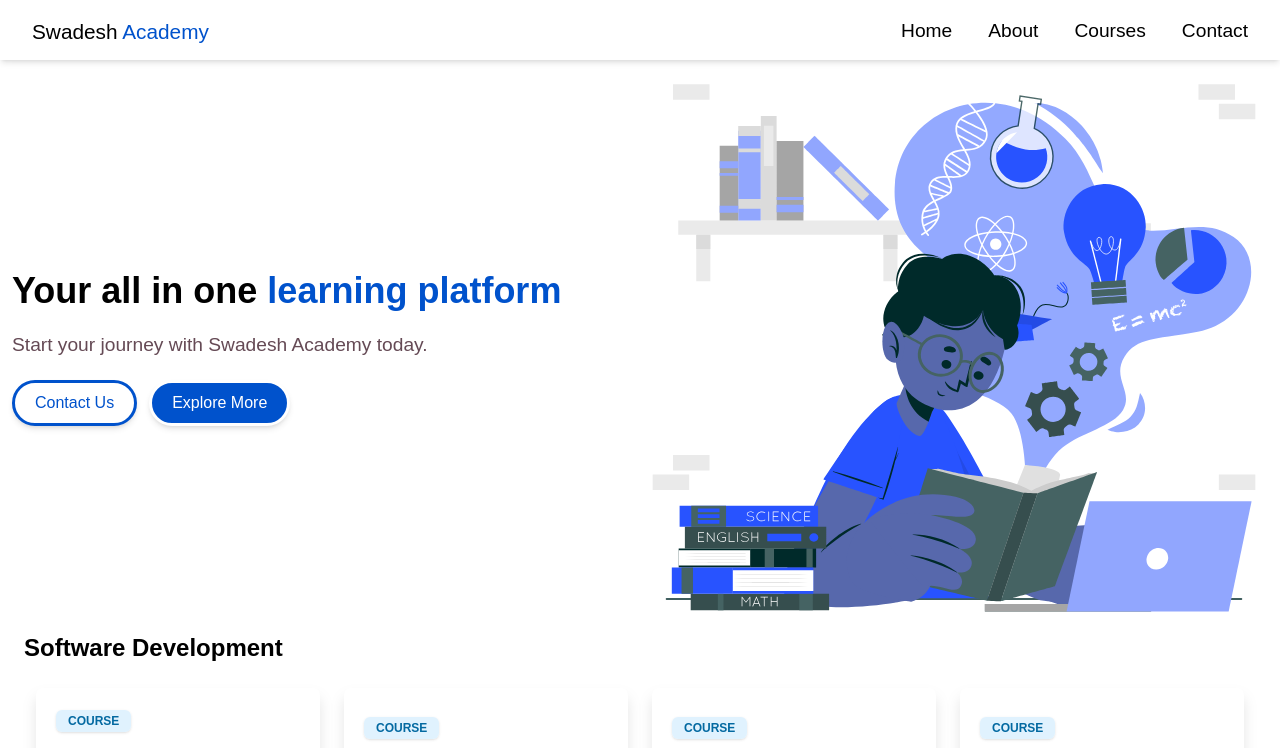
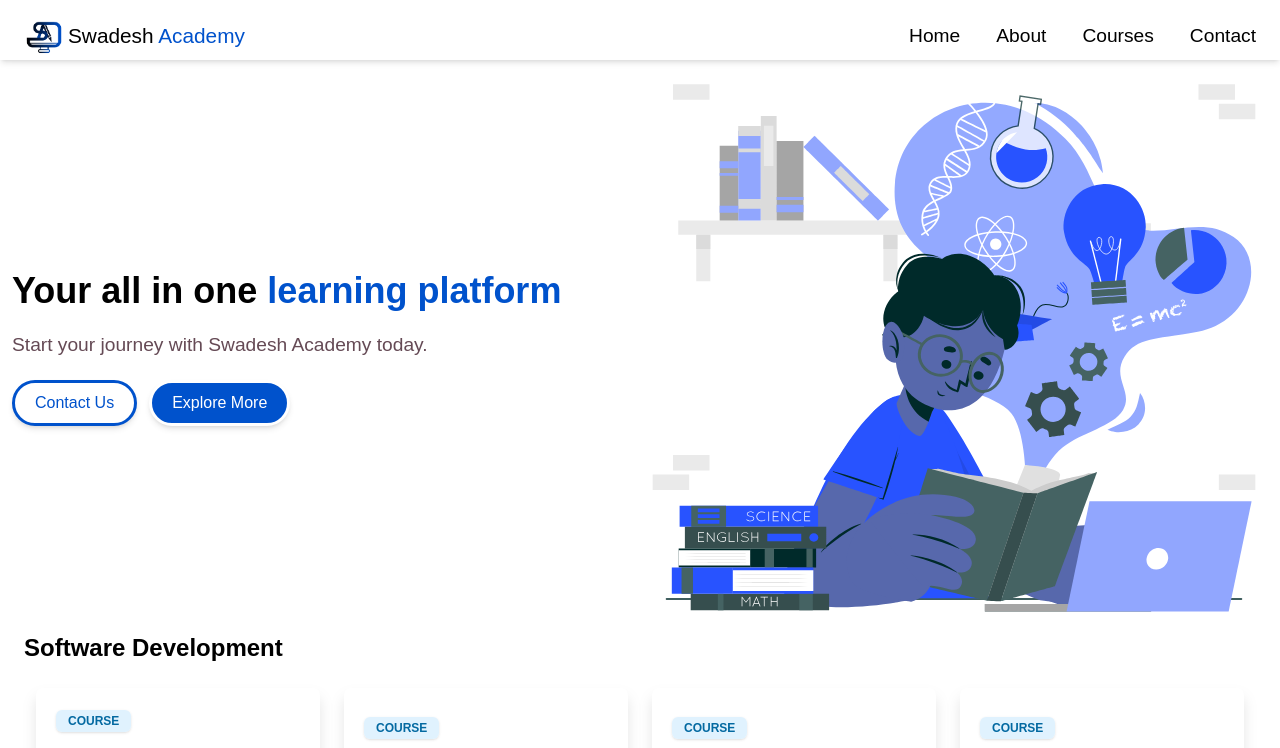
Before and after one commit to smartneuro/Swadesh-Academy, a React (Vite) app: page / in a window 1280 px wide. Shown: the top 748 px of the page. Built offline with nearby package versions, Linux system fonts and the light colour scheme.

Commit message:
adding logo

```diff
--- a/index.html
+++ b/index.html
@@ -4,7 +4,8 @@
     <meta charset="UTF-8" />
     <link rel="icon" type="image/svg+xml" href="" />
     <meta name="viewport" content="width=device-width, initial-scale=1.0" />
-    <meta name="description" content="Swadesh Academy offers CBSE & Odisha Board coaching, +2 Science, +2 Commerce, +3 Commerce, and software development courses in Talcher, Angul, and Rourkela.">
+<meta name="description" content="Swadesh Academy offers expert-led Software Development courses in AI, Python, Java, Full Stack Development, and Backend Development. Build in-demand tech skills and kickstart your career with hands-on learning.">
+
 
 <!-- ✅ Meta Keywords (not heavily used by Google but good for other search engines) -->
 <meta name="keywords" content="
@@ -15,30 +16,26 @@ Python programming Odisha, Java programming Odisha, AI and Machine Learning cour
 Software Testing course Odisha, Coding classes online, Online and offline education Odisha,
 Education institute Angul, Education institute Rourkela
 ">
-
 <meta name="author" content="Swadesh Academy">
-
 <!-- ✅ Open Graph (Social Media Sharing) -->
 <meta property="og:title" content="Swadesh Academy | Best Coaching in Talcher, Angul & Rourkela">
-<meta property="og:description" content="Join Swadesh Academy for expert CBSE, Odisha Board, Science, Commerce & Software Development coaching. Available in Talcher, Angul & Rourkela.">
+<meta property="og:description" content="Swadesh Academy offers expert-led Software Development courses in AI, Python, Java, Full Stack Development, and Backend Development. Build in-demand tech skills and kickstart your career with hands-on learning.">
 <meta property="og:type" content="website">
 <meta property="og:url" content="https://swadeshacademy.com/">
     <!-- ✅ Twitter Cards -->
     <meta name="twitter:card" content="summary_large_image">
     <meta name="twitter:title" content="Swadesh Academy | Best Coaching in Talcher, Angul & Rourkela">
-    <meta name="twitter:description" content="Join Swadesh Academy for CBSE, Odisha Board, Science, Commerce & Software Development coaching. Available in Talcher, Angul & Rourkela.">
+    <meta name="twitter:description" content="Swadesh Academy offers expert-led Software Development courses in AI, Python, Java, Full Stack Development, and Backend Development. Build in-demand tech skills and kickstart your career with hands-on learning.">
     <title>Swadesh Academy | Your all in one learning platform</title>
+    <link rel="icon" type="image/png" href="./src/assets/Images/Untitled design (3).png">
 
-
-      <script type="application/ld+json">
+    <script type="application/ld+json">
     {
       "@context": "https://schema.org",
       "@type": "EducationalOrganization",
       "name": "Swadesh Academy",
       "url": "https://swadeshacademy.com/",
-
-
-      "address": {
+    "address": {
         "@type": "PostalAddress",
         "addressLocality": "Angul & Rourkela",
         "addressRegion": "Odisha",
--- a/src/components/navbar/Navbar.jsx
+++ b/src/components/navbar/Navbar.jsx
@@ -1,6 +1,6 @@
 import { NavLink } from "react-router-dom";
 import MobileNav from "./MobileNav";
-
+import logo from "../../assets/Images/Untitled design (3).png"
 export default function Navbar() {
  const navItem = [
     { name: "Home", path:"/" },
@@ -12,10 +12,11 @@ export default function Navbar() {
 
 return (
   <>
-    <nav className="shadow-md h-15 sticky top-0 z-50 bg-white">
-      <div className="max-w-7xl mx-auto px-4 sm:px-6 lg:px-8 py-4 flex items-center justify-between">
+    <nav className="shadow-md h-15 sticky top-0 z-50 bg-white ">
+      <div className="max-w-7xl mx-auto px-3 sm:px-6 lg:py-4 flex items-center justify-between">
         {/* Logo */}
-        <div className="text-[1.3rem]">
+        <div className="text-[1.3rem] flex items-center gap-1">
+        <img src={logo} alt="logo" className="h-10 w-10"></img>
           <h1>Swadesh <span className="text-primary">Academy</span></h1>
         </div>
 {/* Desktop View Nav Items */}
--- a/src/layout/MainLayout.jsx
+++ b/src/layout/MainLayout.jsx
@@ -4,7 +4,7 @@ import Navbar from '../components/navbar/Navbar';
 const Footer = lazy(() => import('../components/Footer'));
 export default function MainLayout() {
   return (
-    <section className=''>
+    <section>
     <Navbar/>
     <div className='max-w-7xl m-auto grid place-content-center p-3'>
     <Outlet/>
```
Also changed, not shown: src/assets/Images/Untitled design (3).png (added).
